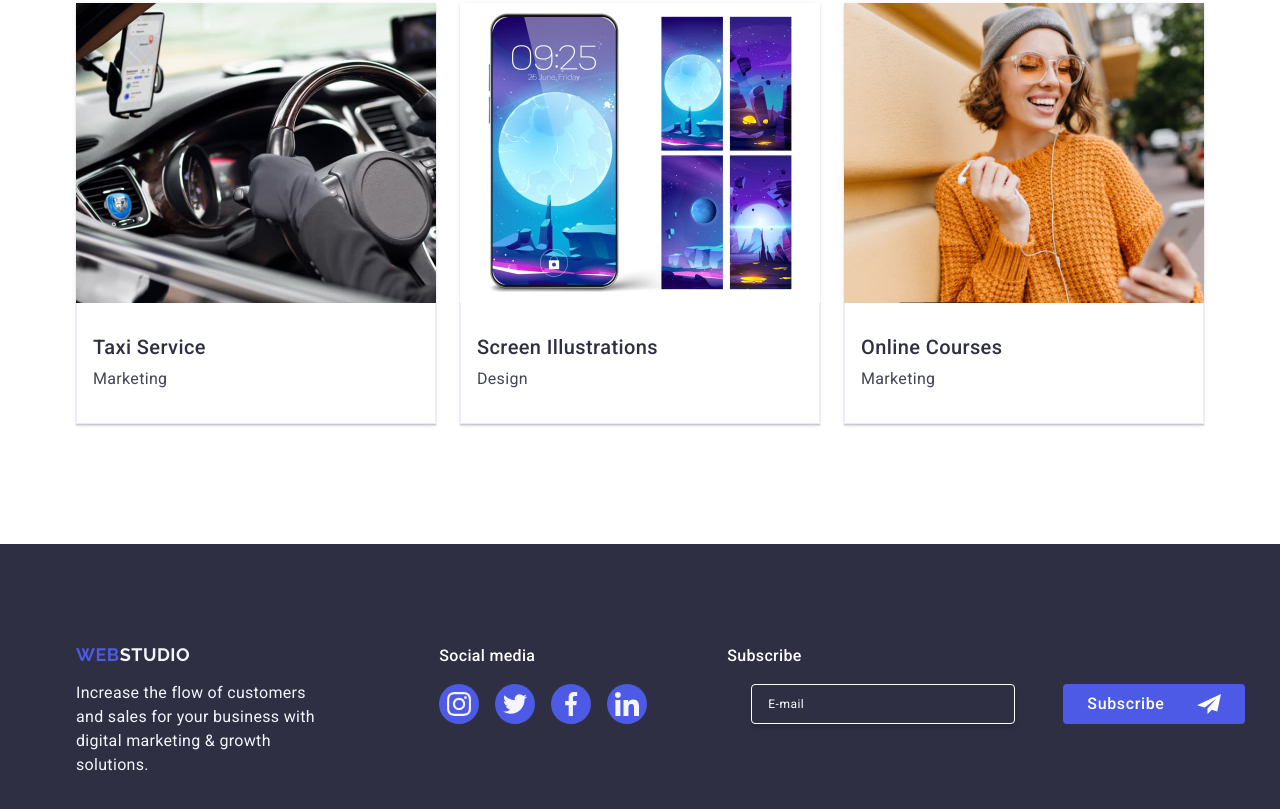
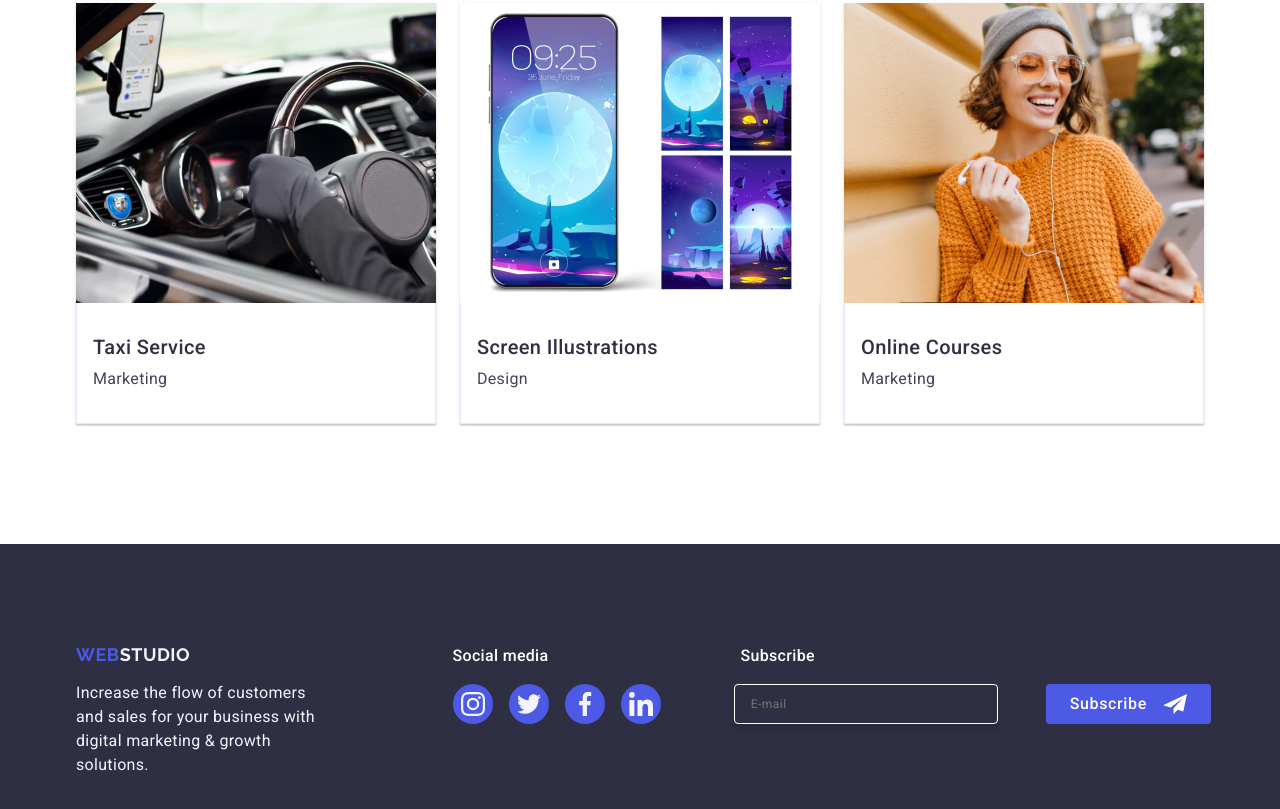
Before and after one commit to Halyna79/goit-markup-hw-05, a plain HTML site: page index.html in a window 1280 px wide. Shown: the part 2631-3440 px from the top of the page. Drawn offline with nearby package versions, Linux system fonts and the light colour scheme.

Commit message:
nine commit

```diff
--- a/css/styles.css
+++ b/css/styles.css
@@ -570,7 +570,7 @@ img {
 }
 
 .footer-subscribe-form {
-    display: inline-flex;
+    display: flex;
     align-items: center;
     justify-content: center;
     gap: 24px;
@@ -601,20 +601,17 @@ img {
     box-shadow: 0 4px 4px 0 rgba(0, 0, 0, 0.15);
     margin-right: 24px;
 }
-.footer-subscribe-email::placeholder {
-    color: #ffffff;
-}
+
+
 
 .footer-subscribe-button {
     font-family: "Roboto", sans-serif;
     display: flex;
     align-items: center;
     justify-content: center;
-    gap: 16px;
     border-radius: 4px;
     cursor: pointer;
     color: #ffffff;
-    padding: 8px 24px;
     min-width: 165px;
     height: 40px;
     background-color: #4d5ae5;
--- a/index.html
+++ b/index.html
@@ -470,7 +470,7 @@
         <div class="footer-subscribe">
           <p class="footer-subscribe-text">Subscribe</p>
           <form class="footer-subscribe-form">
-            <label for="footer-email" class="footer-email-labed"></label>
+            <label for="footer-email" class="footer-email-labed">
               <input
                 class="footer-subscribe-email"
                 type="email"
@@ -478,6 +478,7 @@
                 id="footer-email"
                 placeholder="E-mail"
               />
+            </label>
             <button class="footer-subscribe-button" type="submit">
               Subscribe
               <svg class="footer-icon-frame" width="24" height="24">
```
Lines whose indentation alone changed are shown as unchanged.
